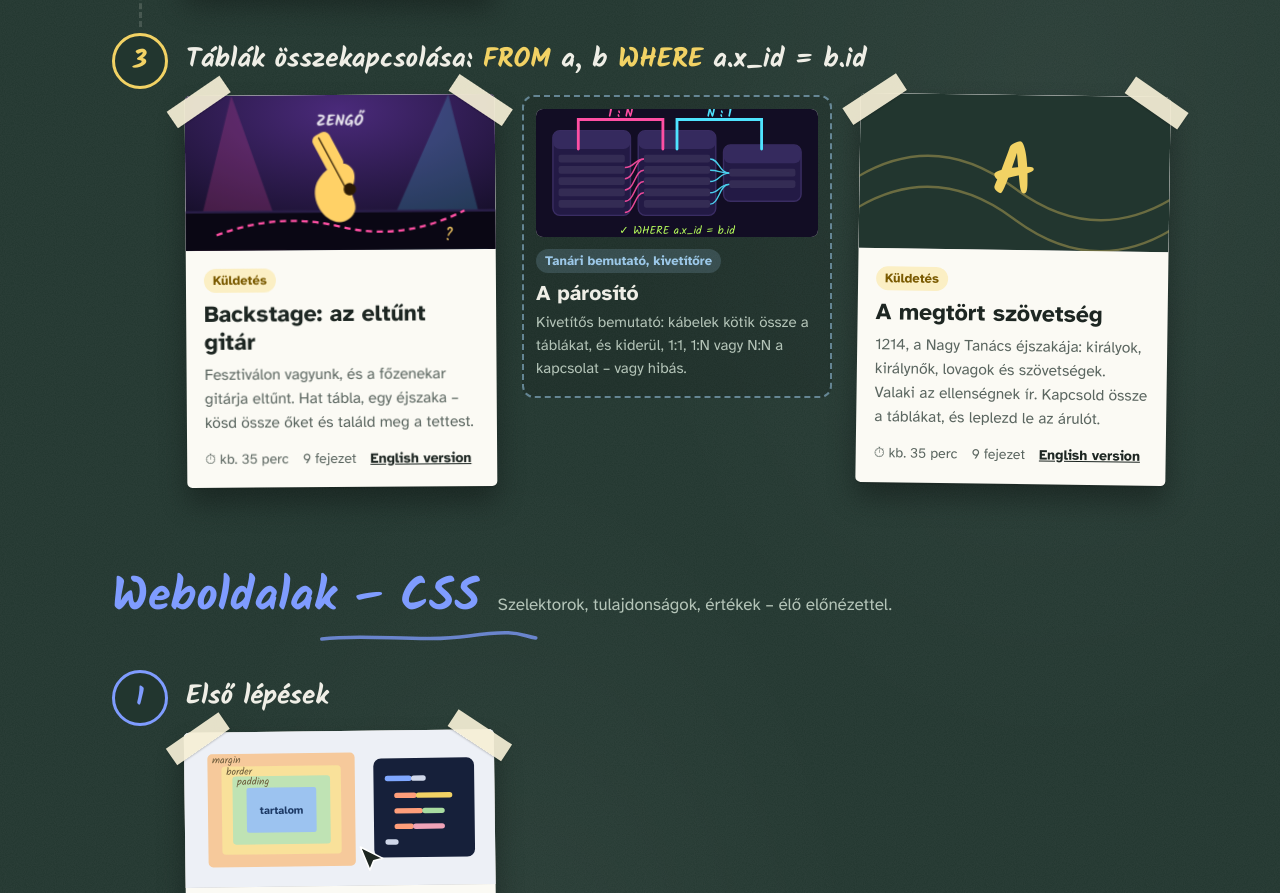
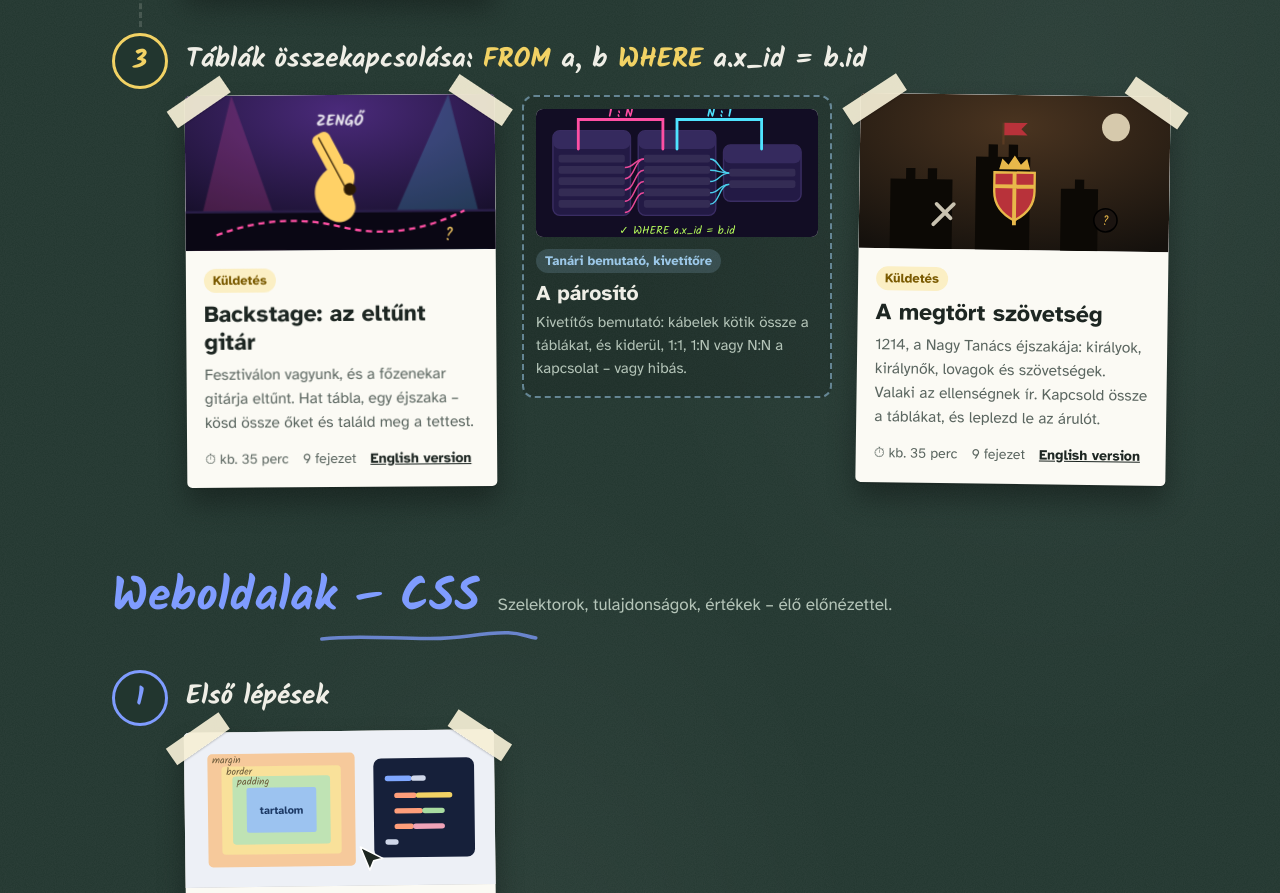
Before and after one commit to bruinsmad/digikult, a plain HTML site: page index.html in a window 1280 px wide. Shown: the part 1510-2403 px from the top of the page. Drawn offline with Linux system fonts and the light colour scheme.

Commit message:
landing: poster for The Broken Pact

```diff
--- a/index.html
+++ b/index.html
@@ -291,6 +291,17 @@ a{color:inherit}
       <g font-family="Kalam,cursive" font-weight="700" font-size="18" text-anchor="middle"><text x="120" y="20" fill="#ff4fa3">1 : N</text><text x="260" y="20" fill="#4fe3ff">N : 1</text></g>
       <g font-family="Kalam,cursive" font-size="16" fill="#b8ff5c"><text x="200" y="186" text-anchor="middle">✓ WHERE a.x_id = b.id</text></g>
     </svg>`,
+    pact:`<svg viewBox="0 0 400 200" preserveAspectRatio="xMidYMid slice" aria-hidden="true">
+      <defs><radialGradient id="pk" cx=".5" cy=".2" r=".9"><stop offset="0" stop-color="#4a3420"/><stop offset="1" stop-color="#15110d"/></radialGradient></defs>
+      <rect width="400" height="200" fill="url(#pk)"/>
+      <circle cx="330" cy="40" r="18" fill="#f3e6c6" opacity=".85"/>
+      <path d="M40 200V110h20v-14h12v14h16v-14h12v14h20V200zM150 200V80h16V64h12v16h14V64h12v16h16V200zM260 200V120h18v-12h12v12h18V200z" fill="#0c0905"/>
+      <path d="M185 64V36" stroke="#5a3b22" stroke-width="3"/><path d="M186 36h30l-8 8 8 8h-30z" fill="#b8323a"/>
+      <g transform="translate(200 130)"><path d="M-26 -30h52v24c0 20-14 32-26 38-12-6-26-18-26-38z" fill="#b8323a" stroke="#e8b84a" stroke-width="3"/><path d="M0 -30v68M-26 -12h52" stroke="#e8b84a" stroke-width="5"/>
+        <path d="M-20 -34l4-14 8 8 8-12 8 12 8-8 4 14z" fill="#e8b84a"/></g>
+      <path d="M96 168l26-26M100 142l18 18" stroke="#c9c2b0" stroke-width="5" stroke-linecap="round"/>
+      <circle cx="318" cy="160" r="15" fill="#1b1410" stroke="#000" stroke-width="2"/><text x="318" y="166" text-anchor="middle" font-family="Kalam,cursive" font-size="16" fill="#e8b84a">?</text>
+    </svg>`,
     "first-steps":`<svg viewBox="0 0 400 200" preserveAspectRatio="xMidYMid slice" aria-hidden="true">
       <rect width="400" height="200" fill="#edf0f6"/>
       <rect x="30" y="28" width="190" height="146" rx="6" fill="#f6c99b"/>
```
